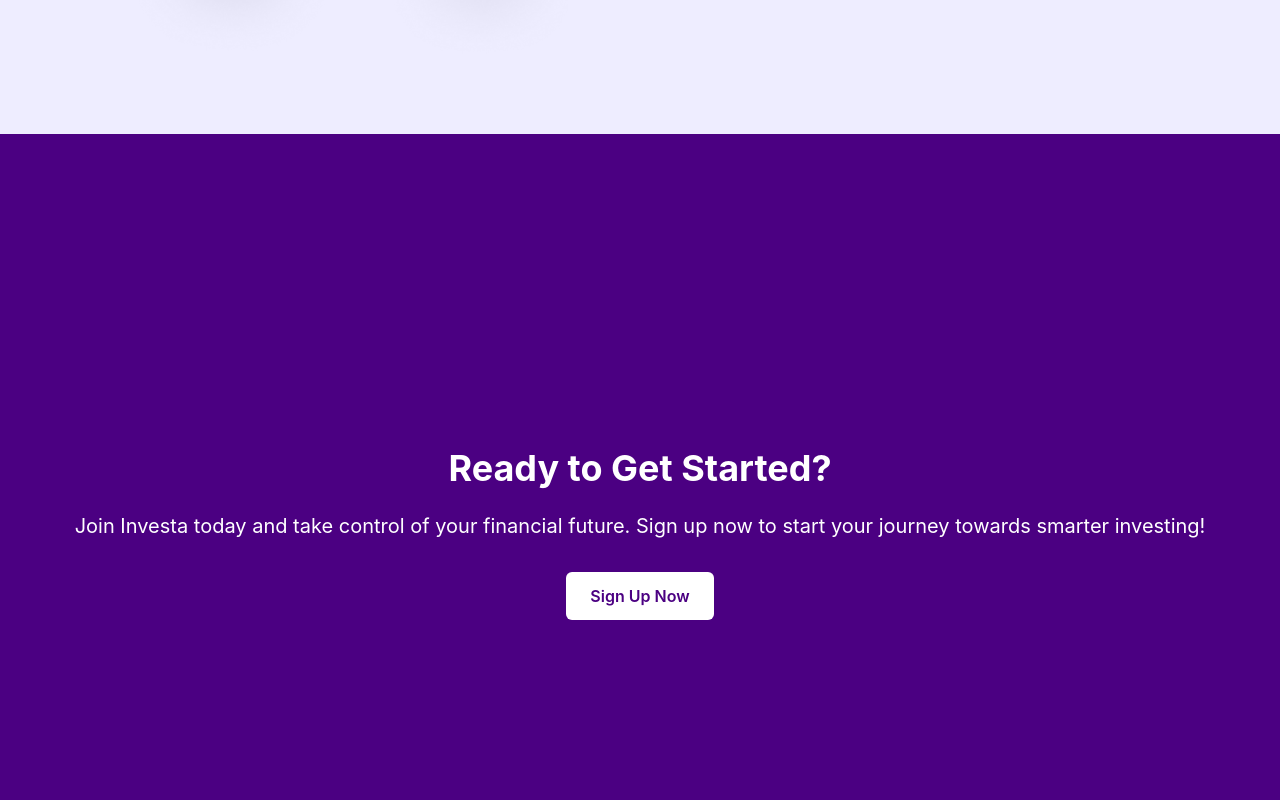
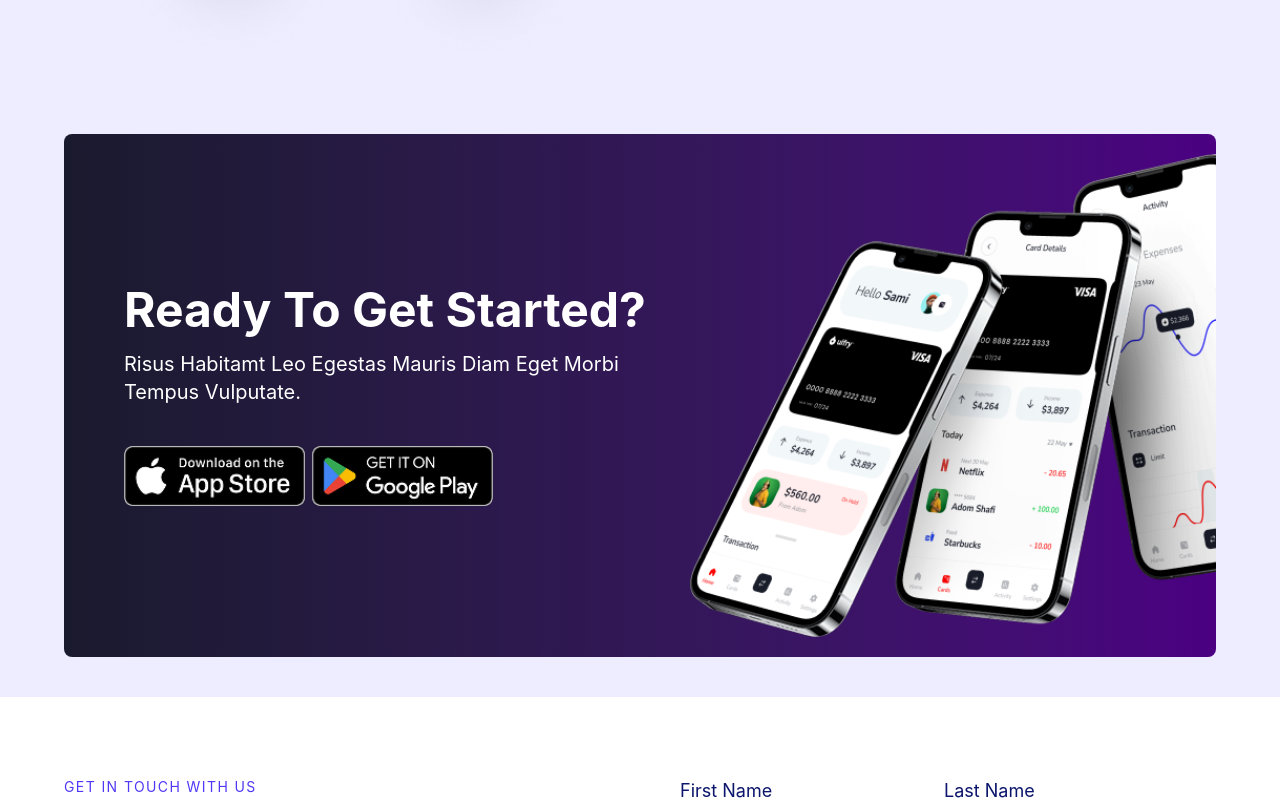
Before and after one commit to kc-clintone/investa-landingpage, a React (Vite) app: page / in a window 1280 px wide. Shown: the part 3665-4465 px from the top of the page. Built offline with nearby package versions, Linux system fonts and the light colour scheme.

Commit message:
mod: add styles to fit the CTA component to the design

```diff
--- a/src/components/sections/CTA.jsx
+++ b/src/components/sections/CTA.jsx
@@ -1,11 +1,31 @@
+import { Section } from "../ui/Section"
+
 export const CTA = () => {
   return (
-    <div>
-      <div className="mx-auto h-screen flex items-center justify-center container flex-col bg-[#4B0082]">
-        <h1 className="text-4xl font-bold text-white mb-6">Ready to Get Started?</h1>
-        <p className="text-xl text-white mb-8">Join Investa today and take control of your financial future. Sign up now to start your journey towards smarter investing!</p>
-        <button className="px-6 py-3 bg-white text-[#4B0082] font-semibold rounded-md hover:bg-gray-200 transition duration-300">Sign Up Now</button>
-      </div>
+    <div id="cta" className="bg-gradient-to-r from-[#1a1a2e] to-[#4B0082] max-w-6xl mx-auto rounded-lg">
+      <Section>
+        <div className="container mx-auto flex flex-col-reverse lg:flex-row items-center pl-15 py-5 gap-10">
+          {/* Left Column - Text & Buttons */}
+          <div className="text-center lg:text-left lg:w-1/2">
+            <h1 className="text-4xl lg:text-5xl font-bold text-white mb-4">
+              Ready To Get Started?
+            </h1>
+            <p className="text-lg lg:text-xl text-white mb-10">
+              Risus Habitamt Leo Egestas Mauris Diam Eget Morbi Tempus Vulputate.
+            </p>
+            <div className="flex flex-col sm:flex-row justify-center lg:justify-start gap-4">
+              <a href="#" className="inline-block">
+                <img src="/store.png" alt="Download on the App Store" className="h-15"/>
+              </a>
+            </div>
+          </div>
+
+          {/* Right Column - Phone Mockups */}
+          <div className="relative lg:w-1/2 flex justify-center">
+            <img src="/mockup1.png" alt="App screen 1" className="w-40 lg:w-300"/>
+          </div>
+        </div>
+      </Section>
     </div>
   )
 }
```
